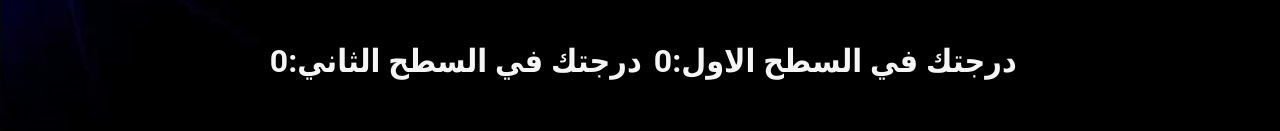
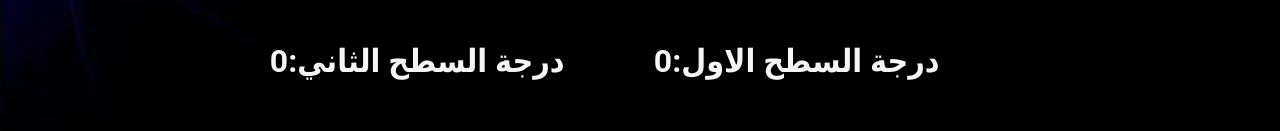
Before and after one commit to hassanwork0/who-wants-to-win-chipsy-the-game-, a plain HTML site: page index.html in a window 1280 px wide. Shown: the part 340-471 px from the top of the page. Drawn offline with Linux system fonts and the light colour scheme.

Commit message:
changing the text of the resault

```diff
--- a/index.html
+++ b/index.html
@@ -35,8 +35,8 @@
         <a href = "weeks/week 2.html"><img  alt="button" class="opt2"></a>
         <h1 class="opt2-t">اسئلة السطح الثاني</h1>
 
-        <h1 class="week1res" id="week1res">درجتك في السطح الاول:</h1>
-    <h1 class="week2res" id="week2res">درجتك في السطح الثاني:</h1>
+        <h1 class="week1res" id="week1res">درجة السطح الاول:</h1>
+    <h1 class="week2res" id="week2res">درجة السطح الثاني:</h1>
 </div>
 
 </body>
```
